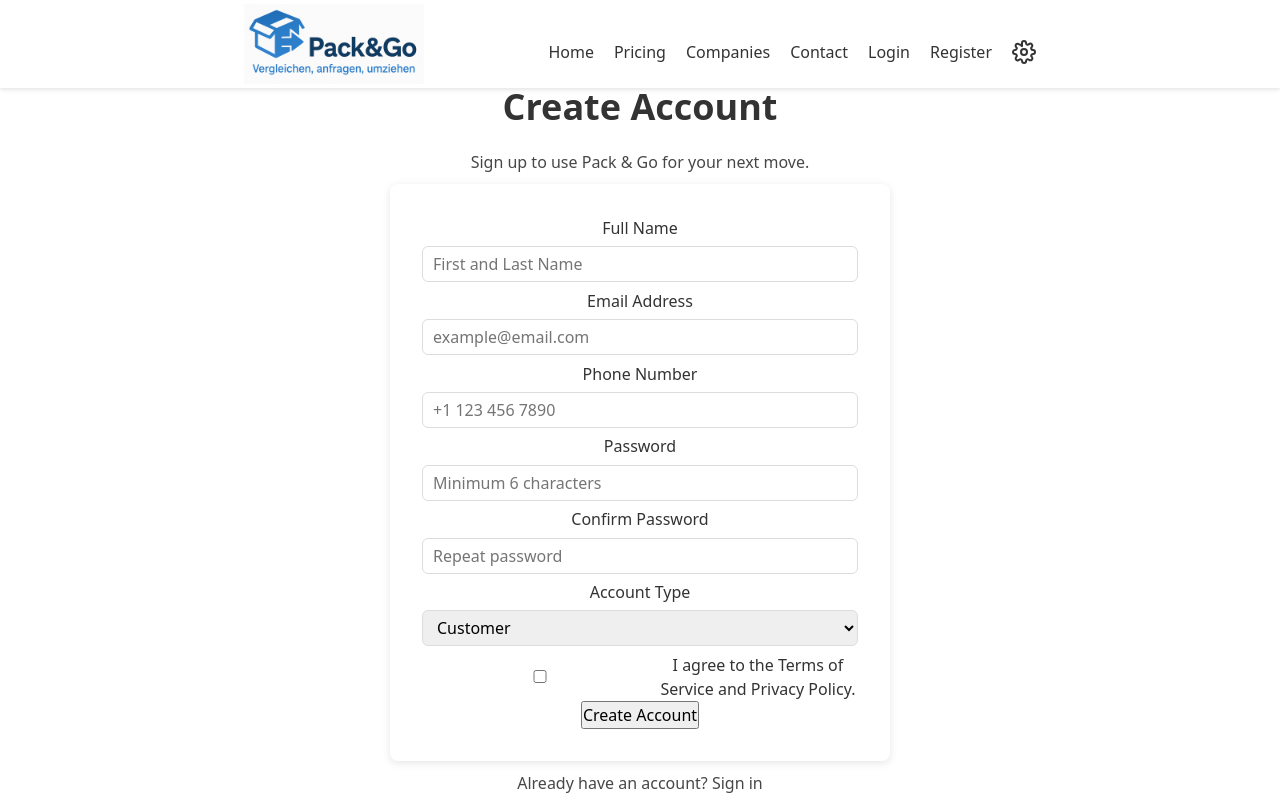
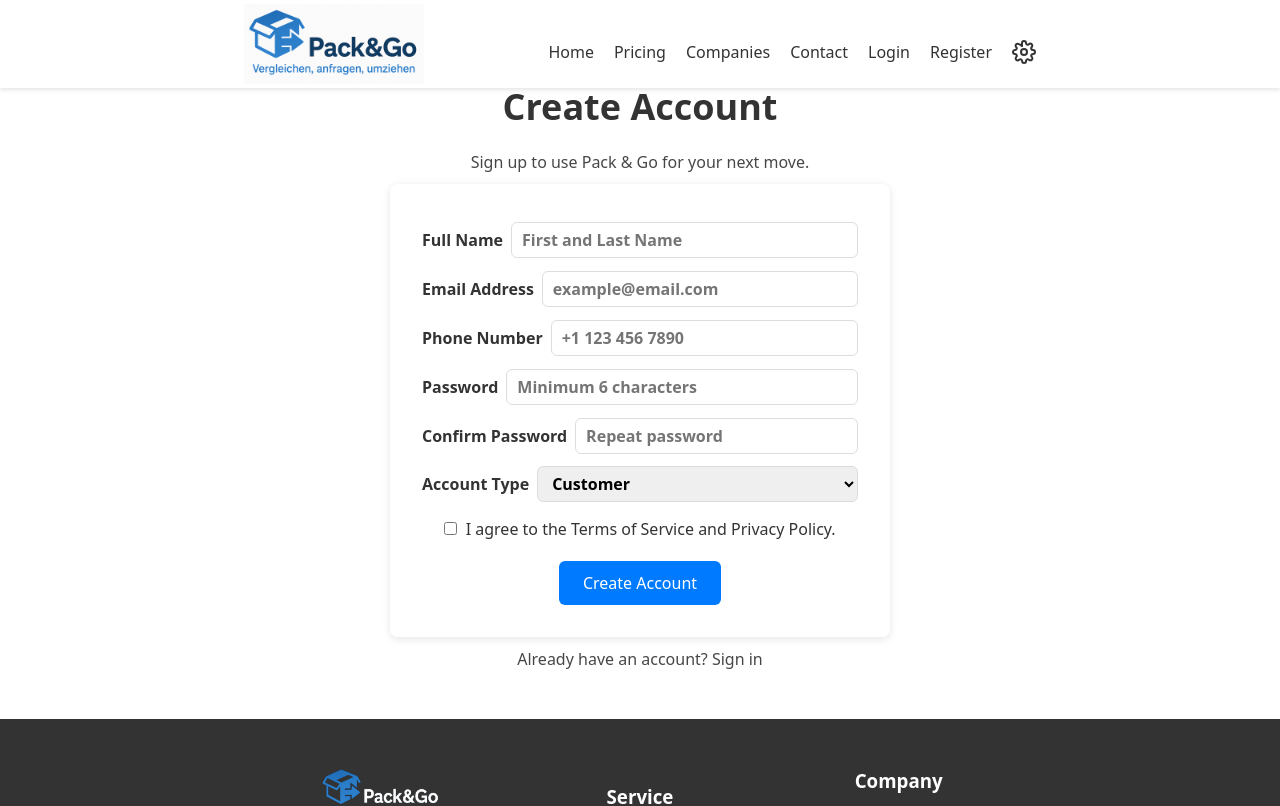
Before and after one commit to jili0/pack-and-go, a Next.js app: page /register in a window 1280 px wide. Shown: the top 806 px of the page. Built offline with nearby package versions, Linux system fonts and the light colour scheme; no server answers.

Commit message:
style register page

```diff
--- a/src/app/(auth)/register/page.jsx
+++ b/src/app/(auth)/register/page.jsx
@@ -32,12 +32,16 @@ const RegisterPage = () => {
     const newErrors = {};
     if (!formData.name) newErrors.name = "Name is required";
     if (!formData.email) newErrors.email = "Email address is required";
-    else if (!/\S+@\S+\.\S+/.test(formData.email)) newErrors.email = "Email address is invalid";
+    else if (!/\S+@\S+\.\S+/.test(formData.email))
+      newErrors.email = "Email address is invalid";
     if (!formData.phone) newErrors.phone = "Phone number is required";
     if (!formData.password) newErrors.password = "Password is required";
-    else if (formData.password.length < 6) newErrors.password = "Password must be at least 6 characters";
-    if (formData.password !== formData.confirmPassword) newErrors.confirmPassword = "Passwords do not match";
-    if (!formData.terms) newErrors.terms = "You must agree to the Terms of Service";
+    else if (formData.password.length < 6)
+      newErrors.password = "Password must be at least 6 characters";
+    if (formData.password !== formData.confirmPassword)
+      newErrors.confirmPassword = "Passwords do not match";
+    if (!formData.terms)
+      newErrors.terms = "You must agree to the Terms of Service";
     setErrors(newErrors);
     return Object.keys(newErrors).length === 0;
   };
@@ -65,6 +69,24 @@ const RegisterPage = () => {
     }
   };
 
+  const InputField = ({ label, name, type = "text", placeholder }) => (
+    <div className="form-field">
+      <label htmlFor={name}>
+        {label}
+        <input
+          type={type}
+          id={name}
+          name={name}
+          value={formData[name]}
+          onChange={handleChange}
+          placeholder={placeholder}
+          disabled={isSubmitting}
+        />
+      </label>
+      {errors[name] && <p className="error">{errors[name]}</p>}
+    </div>
+  );
+
   return (
     <div className="register-page">
       <div className="register-container">
@@ -73,7 +95,14 @@ const RegisterPage = () => {
 
         {registerError && (
           <div className="error-alert">
-            <svg width="20" height="20" viewBox="0 0 24 24" fill="none" stroke="currentColor" strokeWidth="2">
+            <svg
+              width="20"
+              height="20"
+              viewBox="0 0 24 24"
+              fill="none"
+              stroke="currentColor"
+              strokeWidth="2"
+            >
               <circle cx="12" cy="12" r="10"></circle>
               <line x1="12" y1="8" x2="12" y2="12"></line>
               <line x1="12" y1="16" x2="12.01" y2="16"></line>
@@ -83,78 +112,43 @@ const RegisterPage = () => {
         )}
 
         <form onSubmit={handleSubmit} className="register-form">
-          <div className="form-field">
-            <label htmlFor="name">Full Name</label>
-            <input
-              type="text"
-              id="name"
+          <InputField
+            label="Full Name"
             name="name"
-              value={formData.name}
-              onChange={handleChange}
             placeholder="First and Last Name"
-              disabled={isSubmitting}
           />
-            {errors.name && <span className="error-message">{errors.name}</span>}
-          </div>
+
+          <InputField
+            label="Email Address"
+            name="email"
+            type="email"
+            placeholder="example@email.com"
+          />
+
+          <InputField
+            label="Phone Number"
+            name="phone"
+            type="tel"
+            placeholder="+1 123 456 7890"
+          />
+
+          <InputField
+            label="Password"
+            name="password"
+            type="password"
+            placeholder="Minimum 6 characters"
+          />
+
+          <InputField
+            label="Confirm Password"
+            name="confirmPassword"
+            type="password"
+            placeholder="Repeat password"
+          />
 
           <div className="form-field">
-            <label htmlFor="email">Email Address</label>
-            <input
-              type="email"
-              id="email"
-              name="email"
-              value={formData.email}
-              onChange={handleChange}
-              placeholder="example@email.com"
-              disabled={isSubmitting}
-            />
-            {errors.email && <span className="error-message">{errors.email}</span>}
-          </div>
-
-          <div className="form-field">
-            <label htmlFor="phone">Phone Number</label>
-            <input
-              type="tel"
-              id="phone"
-              name="phone"
-              value={formData.phone}
-              onChange={handleChange}
-              placeholder="+1 123 456 7890"
-              disabled={isSubmitting}
-            />
-            {errors.phone && <span className="error-message">{errors.phone}</span>}
-          </div>
-
-          <div className="form-field">
-            <label htmlFor="password">Password</label>
-            <input
-              type="password"
-              id="password"
-              name="password"
-              value={formData.password}
-              onChange={handleChange}
-              placeholder="Minimum 6 characters"
-              disabled={isSubmitting}
-            />
-            {errors.password && <span className="error-message">{errors.password}</span>}
-          </div>
-
-          <div className="form-field">
-            <label htmlFor="confirmPassword">Confirm Password</label>
-            <input
-              type="password"
-              id="confirmPassword"
-              name="confirmPassword"
-              value={formData.confirmPassword}
-              onChange={handleChange}
-              placeholder="Repeat password"
-              disabled={isSubmitting}
-            />
-            {errors.confirmPassword && <span className="error-message">{errors.confirmPassword}</span>}
-          </div>
-
-          <div className="form-field">
-            <label htmlFor="role">Account Type</label>
+            <label htmlFor="role">
+              Account Type
               <select
                 id="role"
                 name="role"
@@ -165,9 +159,11 @@ const RegisterPage = () => {
                 <option value="user">Customer</option>
                 <option value="company">Moving Company</option>
               </select>
+            </label>
           </div>
 
           <div className="checkbox-field">
+            <label htmlFor="terms">
               <input
                 type="checkbox"
                 id="terms"
@@ -176,19 +172,21 @@ const RegisterPage = () => {
                 onChange={handleChange}
                 disabled={isSubmitting}
               />
-            <label htmlFor="terms">
-              I agree to the <Link href="/terms">Terms of Service</Link> and <Link href="/privacy">Privacy Policy</Link>.
+              &nbsp; I agree to the <Link href="/terms">Terms of Service</Link>{" "}
+              and <Link href="/privacy">Privacy Policy</Link>.
             </label>
-            {errors.terms && <span className="error-message">{errors.terms}</span>}
+            {errors.terms && <p className="error">{errors.terms}</p>}
           </div>
 
-          <button type="submit" disabled={isSubmitting} className="submit-button">
+          <button type="submit" disabled={isSubmitting} className="btn-primary">
             {isSubmitting ? "Creating Account..." : "Create Account"}
           </button>
         </form>
 
         <div className="login-link">
-          <p>Already have an account? <Link href="/login">Sign in</Link></p>
+          <p>
+            Already have an account? <Link href="/login">Sign in</Link>
+          </p>
         </div>
       </div>
     </div>
--- a/src/app/styles/styles.css
+++ b/src/app/styles/styles.css
@@ -255,11 +255,39 @@ section {
 .total-price {
   color: #007bff;
 }
+
 /* Register Page */
+.register-form .form-field {
+  display: flex;
+  flex-direction: column;
+  gap: 0.3rem;
+}
+
+.register-form .form-field label {
+  display: flex;
+  gap: 0.5rem;
+  align-items: center;
+  font-weight: 600;
+  white-space: nowrap;
+}
+
 .checkbox-field {
   display: flex;
   align-items: center;
+  justify-content: center;
+  gap: 0.5rem;
+  margin-top: 0.5rem;
 }
+
+.checkbox-field input {
+  margin-top: 0.25rem;
+  width: auto;
+}
+
+.checkbox-field label {
+  font-weight: normal;
+}
+
 /* Search Form */
 .search-inputs {
   display: flex;
```
Lines whose indentation alone changed are shown as unchanged.
